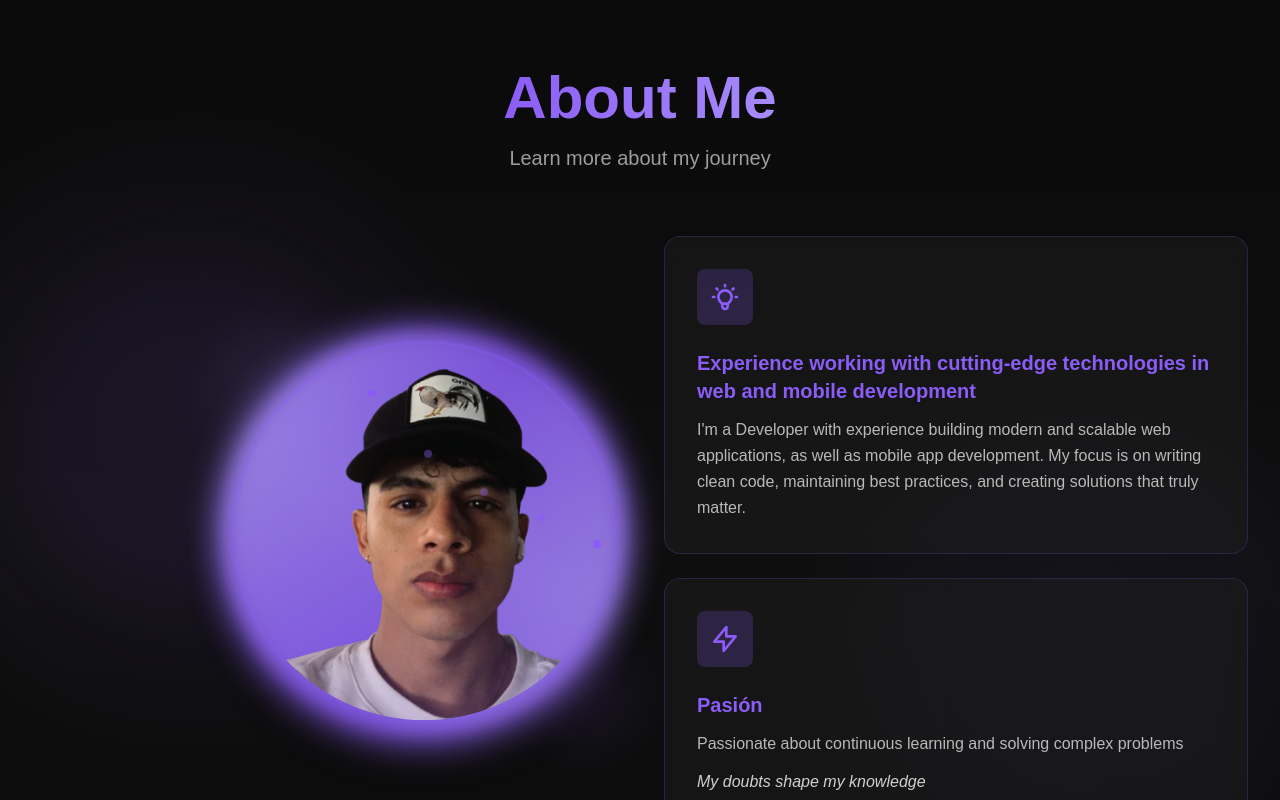
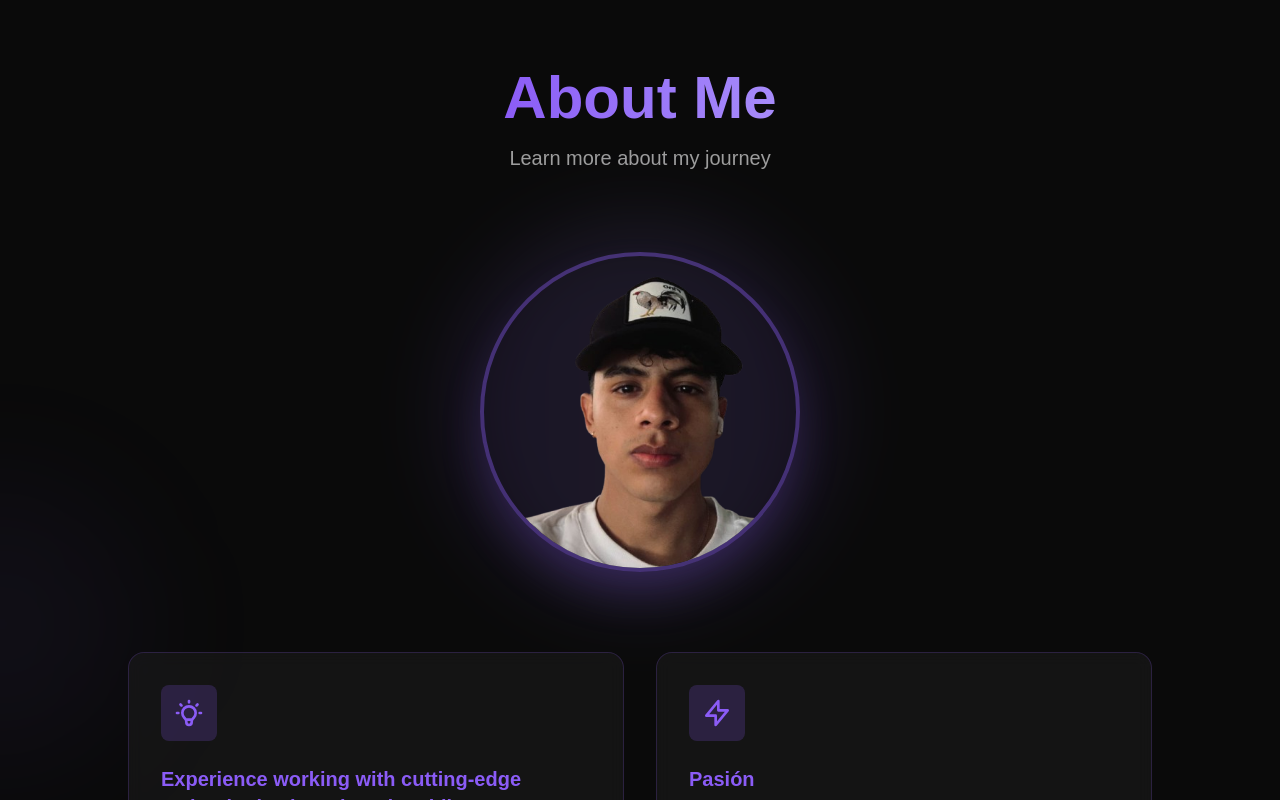
Before and after one commit to jairbenitez29/PortafolioPersonal, a Next.js app: page /en in a window 1280 px wide. Shown: the part 860-1660 px from the top of the page. Built offline with nearby package versions, Linux system fonts and the light colour scheme.

Commit message:
Redesign About section with cleaner layout
- Removed floating particles
- Removed rotating rings
- Centered profile photo
- Increased spacing between elements (mb-20)
- Moved info cards below photo instead of side-by-side
- Simplified to single subtle glow effect
- Cleaner, more professional design

```diff
--- a/components/sections/About.tsx
+++ b/components/sections/About.tsx
@@ -36,35 +36,11 @@ export default function About() {
     <section
       id="about"
       ref={ref}
-      className="py-20 md:py-32 relative overflow-hidden bg-gradient-to-b from-background via-secondary/20 to-background"
+      className="py-20 md:py-32 relative overflow-hidden"
     >
-      {/* Animated Background Elements */}
-      <div className="absolute inset-0 overflow-hidden">
-        <motion.div
-          animate={{
-            scale: [1, 1.2, 1],
-            rotate: [0, 90, 0],
-          }}
-          transition={{
-            duration: 20,
-            repeat: Infinity,
-            ease: "linear",
-          }}
-          className="absolute top-1/4 left-0 w-96 h-96 bg-primary/10 rounded-full blur-3xl"
-        />
-        <motion.div
-          animate={{
-            scale: [1.2, 1, 1.2],
-            rotate: [90, 0, 90],
-          }}
-          transition={{
-            duration: 25,
-            repeat: Infinity,
-            ease: "linear",
-          }}
-          className="absolute bottom-1/4 right-0 w-96 h-96 bg-primary/5 rounded-full blur-3xl"
-        />
-      </div>
+      {/* Subtle Background */}
+      <div className="absolute top-1/2 left-0 w-72 h-72 bg-primary/5 rounded-full blur-3xl -translate-y-1/2 -translate-x-1/2" />
+      <div className="absolute bottom-0 right-0 w-96 h-96 bg-primary/5 rounded-full blur-3xl translate-x-1/2 translate-y-1/2" />
 
       <div className="container mx-auto px-4 sm:px-6 lg:px-8 relative z-10">
         <motion.div
@@ -73,7 +49,7 @@ export default function About() {
           animate={isInView ? 'visible' : 'hidden'}
         >
           {/* Title */}
-          <motion.div variants={itemVariants} className="text-center mb-16">
+          <motion.div variants={itemVariants} className="text-center mb-20">
             <h2 className="text-4xl md:text-5xl lg:text-6xl font-bold mb-4">
               <span className="bg-gradient-to-r from-primary to-primary-light bg-clip-text text-transparent">
                 {t('title')}
@@ -84,109 +60,35 @@ export default function About() {
             </p>
           </motion.div>
 
-          {/* Main Content with Photo */}
-          <div className="grid lg:grid-cols-2 gap-12 items-center mb-16 max-w-7xl mx-auto">
-            {/* Profile Photo Section - LEFT SIDE */}
+          {/* Profile Photo Centered */}
           <motion.div
             variants={itemVariants}
-              className="flex justify-center lg:justify-end order-2 lg:order-1"
+            className="flex justify-center mb-20"
           >
-              <div className="relative group">
-                {/* Animated outer ring */}
-                <motion.div
-                  animate={{
-                    rotate: 360,
-                  }}
-                  transition={{
-                    duration: 20,
-                    repeat: Infinity,
-                    ease: "linear",
-                  }}
-                  className="absolute -inset-4 bg-gradient-to-r from-primary via-primary-light to-primary rounded-full opacity-75 blur-lg group-hover:opacity-100 transition-opacity duration-500"
-                />
-
-                {/* Second animated ring */}
-                <motion.div
-                  animate={{
-                    rotate: -360,
-                  }}
-                  transition={{
-                    duration: 15,
-                    repeat: Infinity,
-                    ease: "linear",
-                  }}
-                  className="absolute -inset-2 bg-gradient-to-r from-primary-light via-primary to-primary-light rounded-full opacity-50 blur group-hover:opacity-75 transition-opacity duration-500"
-                />
+            <div className="relative">
+              {/* Subtle glow effect */}
+              <div className="absolute -inset-8 bg-gradient-to-r from-primary/20 via-primary-light/20 to-primary/20 rounded-full blur-2xl opacity-60" />
 
               {/* Photo container */}
               <motion.div
                 whileHover={{ scale: 1.05 }}
                 transition={{ type: "spring", stiffness: 300 }}
-                  className="relative w-72 h-72 md:w-96 md:h-96 rounded-full overflow-hidden border-4 border-primary/30 shadow-2xl shadow-primary/50"
+                className="relative w-64 h-64 md:w-80 md:h-80 rounded-full overflow-hidden border-4 border-primary/40 shadow-2xl shadow-primary/30"
               >
-                  {/* Overlay gradient */}
-                  <div className="absolute inset-0 bg-gradient-to-t from-primary/20 via-transparent to-transparent z-10" />
-
-                  {/* Profile Image */}
                 <Image
                   src="/profile/jairporfolio-removebg-preview.png"
                   alt="Profile"
                   fill
-                    sizes="(max-width: 768px) 288px, 384px"
+                  sizes="(max-width: 768px) 256px, 320px"
                   className="object-cover object-center"
                   priority
                 />
-
-                  {/* Floating particles */}
-                  {[...Array(6)].map((_, i) => (
-                    <motion.div
-                      key={i}
-                      animate={{
-                        y: [0, -30, 0],
-                        opacity: [0.2, 1, 0.2],
-                      }}
-                      transition={{
-                        duration: 3 + i,
-                        repeat: Infinity,
-                        delay: i * 0.5,
-                      }}
-                      className="absolute w-2 h-2 bg-primary rounded-full"
-                      style={{
-                        left: `${20 + i * 15}%`,
-                        top: `${10 + i * 10}%`,
-                      }}
-                    />
-                  ))}
               </motion.div>
-
-                {/* Decorative elements */}
-                <motion.div
-                  animate={{
-                    scale: [1, 1.1, 1],
-                    opacity: [0.3, 0.6, 0.3],
-                  }}
-                  transition={{
-                    duration: 4,
-                    repeat: Infinity,
-                  }}
-                  className="absolute -bottom-4 -right-4 w-24 h-24 bg-primary/20 rounded-full blur-xl"
-                />
-                <motion.div
-                  animate={{
-                    scale: [1.1, 1, 1.1],
-                    opacity: [0.6, 0.3, 0.6],
-                  }}
-                  transition={{
-                    duration: 4,
-                    repeat: Infinity,
-                  }}
-                  className="absolute -top-4 -left-4 w-32 h-32 bg-primary-light/20 rounded-full blur-xl"
-                />
             </div>
           </motion.div>
 
-            {/* Info Cards - RIGHT SIDE */}
-            <motion.div variants={itemVariants} className="space-y-6 order-1 lg:order-2">
+          {/* Info Cards - Below Photo */}
+          <motion.div variants={itemVariants} className="grid md:grid-cols-2 gap-8 mb-16 max-w-5xl mx-auto">
             <div className="bg-secondary/50 backdrop-blur-sm border border-primary/20 rounded-2xl p-8 hover:border-primary/40 hover:shadow-xl hover:shadow-primary/10 transition-all duration-300">
               <div className="w-14 h-14 bg-primary/20 rounded-lg flex items-center justify-center mb-6">
                 <svg
@@ -238,7 +140,6 @@ export default function About() {
               </p>
             </div>
           </motion.div>
-          </div>
 
           {/* Stats */}
           <motion.div
```
Lines whose indentation alone changed are shown as unchanged.
